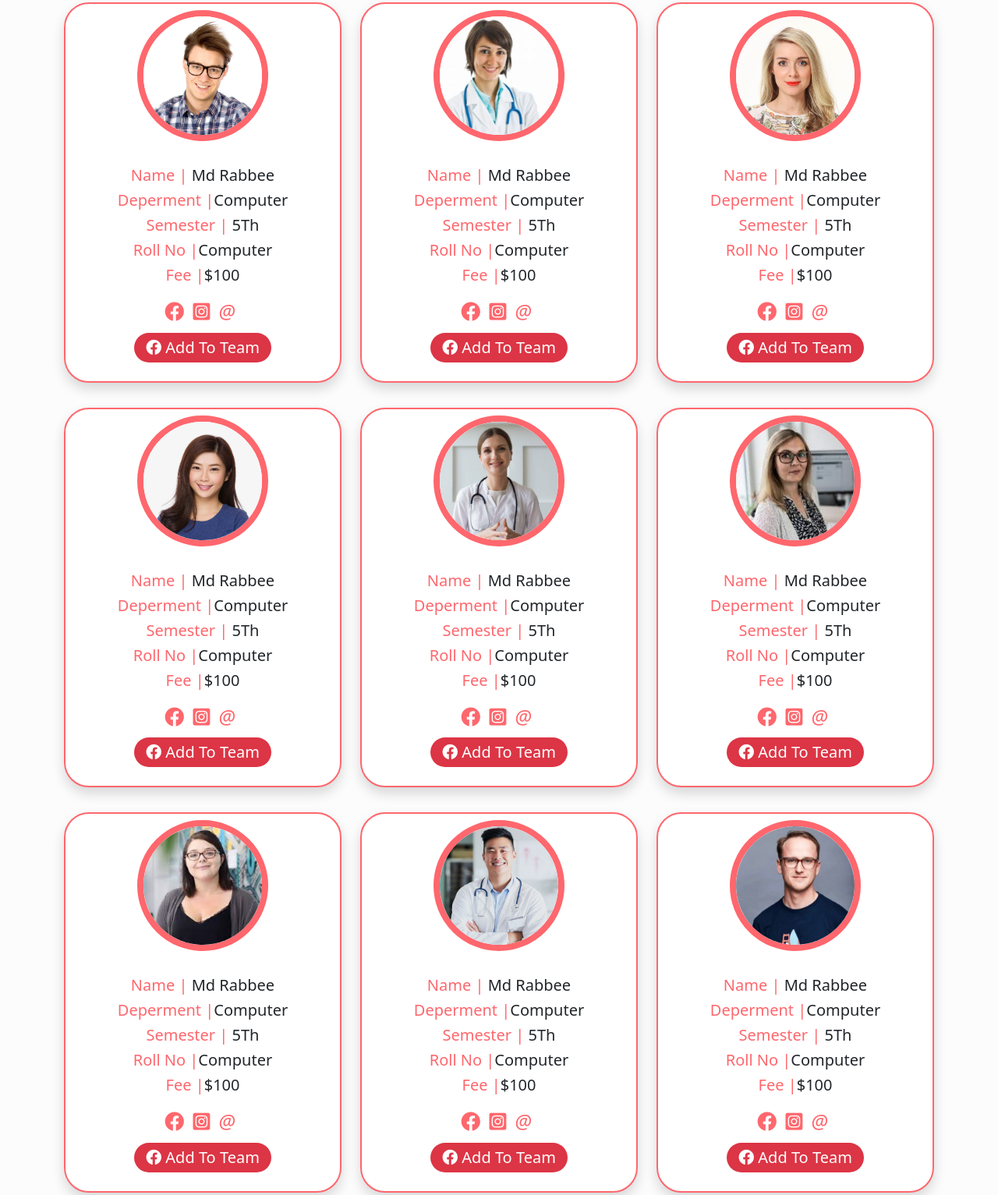
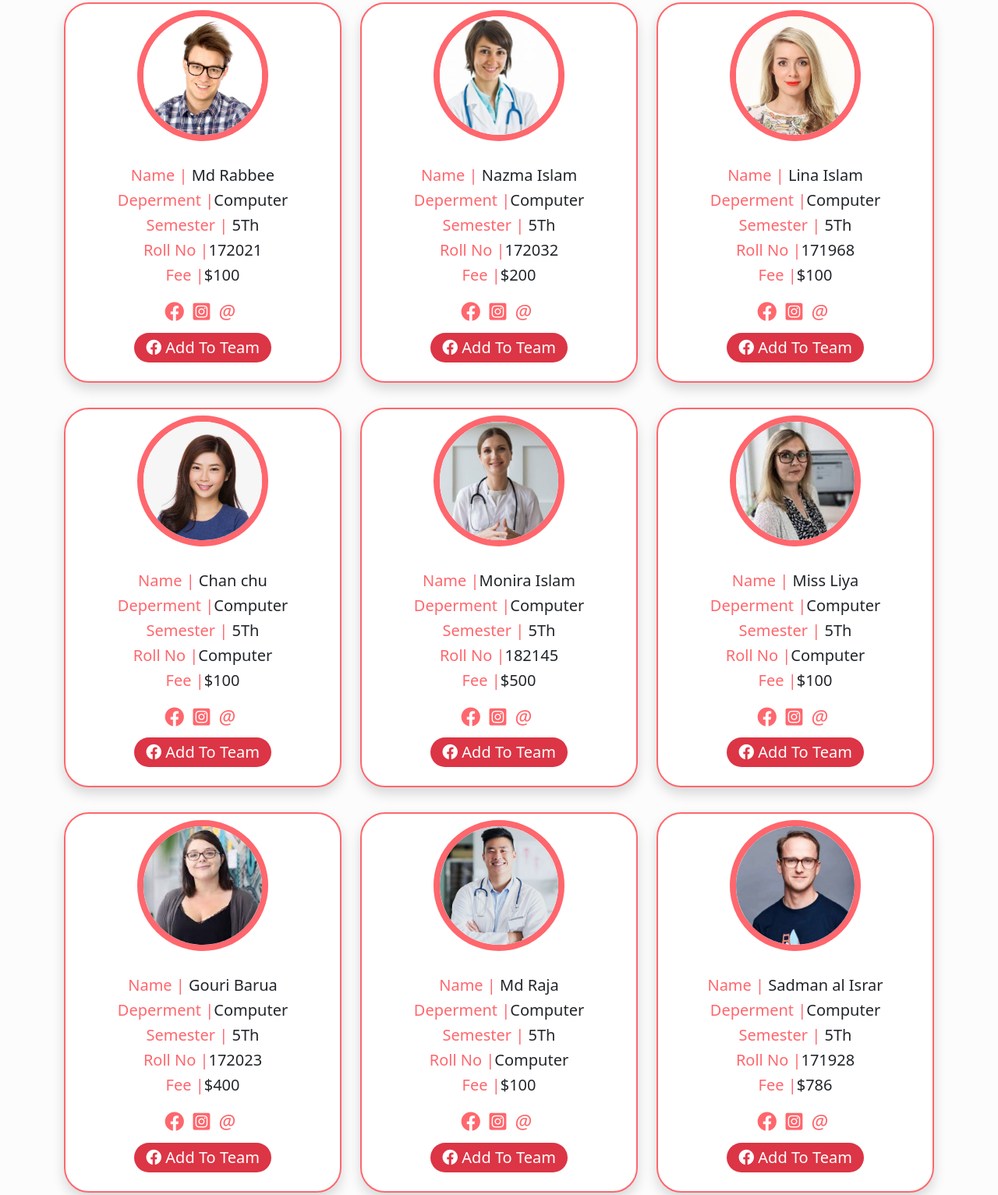
Before and after one commit to sagorislam9936/ourTeam, a plain HTML site: page index.html in a window 1280 px wide. Shown: the part 163-1696 px from the top of the page at 78% size. Drawn offline with nearby package versions, Linux system fonts and the light colour scheme.

Commit message:
Structure Added on     HTML file

```diff
--- a/index.html
+++ b/index.html
@@ -29,6 +29,9 @@
 
       <div class="container">
         <div class="row gap-5 gap-md-0">
+
+
+
           <div class="py-3 py-1 col-lg-4">
             <div class="bgHovar card text-center shadow rounded-5 p-2">
               <p class="text-center">
@@ -43,7 +46,7 @@
                 <h5 class="card-title"><span>Name |</span> Md Rabbee</h5>
                 <h5 class="card-title"><span>Deperment |</span>Computer</h5>
                 <h5 class="card-title"><span>Semester |</span> 5Th</h5>
-                <h5 class="card-title"><span>Roll No |</span>Computer</h5>
+                <h5 class="card-title"><span>Roll No |</span>172021</h5>
                 <h5 class="card-title"><span>Fee |</span>$100</h5>
 
                 <div class="fontHovar py-2">
@@ -76,11 +79,11 @@
               </p>
 
               <div class="card-body">
-                <h5 class="card-title"><span>Name |</span> Md Rabbee</h5>
+                <h5 class="card-title"><span>Name |</span> Nazma Islam</h5>
                 <h5 class="card-title"><span>Deperment |</span>Computer</h5>
                 <h5 class="card-title"><span>Semester |</span> 5Th</h5>
-                <h5 class="card-title"><span>Roll No |</span>Computer</h5>
-                <h5 class="card-title"><span>Fee |</span>$100</h5>
+                <h5 class="card-title"><span>Roll No |</span>172032</h5>
+                <h5 class="card-title"><span>Fee |</span>$200</h5>
 
                 <div class="fontHovar py-2">
                   <i class="iconn fa-brands fa-facebook"></i>
@@ -112,10 +115,10 @@
               </p>
 
               <div class="card-body">
-                <h5 class="card-title"><span>Name |</span> Md Rabbee</h5>
+                <h5 class="card-title"><span>Name |</span> Lina Islam</h5>
                 <h5 class="card-title"><span>Deperment |</span>Computer</h5>
                 <h5 class="card-title"><span>Semester |</span> 5Th</h5>
-                <h5 class="card-title"><span>Roll No |</span>Computer</h5>
+                <h5 class="card-title"><span>Roll No |</span>171968</h5>
                 <h5 class="card-title"><span>Fee |</span>$100</h5>
 
                 <div class="fontHovar py-2">
@@ -148,7 +151,7 @@
               </p>
 
               <div class="card-body">
-                <h5 class="card-title"><span>Name |</span> Md Rabbee</h5>
+                <h5 class="card-title"><span>Name |</span> Chan chu</h5>
                 <h5 class="card-title"><span>Deperment |</span>Computer</h5>
                 <h5 class="card-title"><span>Semester |</span> 5Th</h5>
                 <h5 class="card-title"><span>Roll No |</span>Computer</h5>
@@ -183,11 +186,11 @@
               </p>
 
               <div class="card-body">
-                <h5 class="card-title"><span>Name |</span> Md Rabbee</h5>
+                <h5 class="card-title"><span>Name |</span>Monira Islam</h5>
                 <h5 class="card-title"><span>Deperment |</span>Computer</h5>
                 <h5 class="card-title"><span>Semester |</span> 5Th</h5>
-                <h5 class="card-title"><span>Roll No |</span>Computer</h5>
-                <h5 class="card-title"><span>Fee |</span>$100</h5>
+                <h5 class="card-title"><span>Roll No |</span>182145</h5>
+                <h5 class="card-title"><span>Fee |</span>$500</h5>
 
                 <div class="fontHovar py-2">
                   <i class="iconn fa-brands fa-facebook"></i>
@@ -218,7 +221,7 @@
               </p>
 
               <div class="card-body">
-                <h5 class="card-title"><span>Name |</span> Md Rabbee</h5>
+                <h5 class="card-title"><span>Name |</span> Miss Liya</h5>
                 <h5 class="card-title"><span>Deperment |</span>Computer</h5>
                 <h5 class="card-title"><span>Semester |</span> 5Th</h5>
                 <h5 class="card-title"><span>Roll No |</span>Computer</h5>
@@ -253,11 +256,11 @@
               </p>
 
               <div class="card-body">
-                <h5 class="card-title"><span>Name |</span> Md Rabbee</h5>
+                <h5 class="card-title"><span>Name |</span> Gouri Barua</h5>
                 <h5 class="card-title"><span>Deperment |</span>Computer</h5>
                 <h5 class="card-title"><span>Semester |</span> 5Th</h5>
-                <h5 class="card-title"><span>Roll No |</span>Computer</h5>
-                <h5 class="card-title"><span>Fee |</span>$100</h5>
+                <h5 class="card-title"><span>Roll No |</span>172023</h5>
+                <h5 class="card-title"><span>Fee |</span>$400</h5>
 
                 <div class="fontHovar py-2">
                   <i class="iconn fa-brands fa-facebook"></i>
@@ -288,7 +291,7 @@
               </p>
 
               <div class="card-body">
-                <h5 class="card-title"><span>Name |</span> Md Rabbee</h5>
+                <h5 class="card-title"><span>Name |</span> Md Raja</h5>
                 <h5 class="card-title"><span>Deperment |</span>Computer</h5>
                 <h5 class="card-title"><span>Semester |</span> 5Th</h5>
                 <h5 class="card-title"><span>Roll No |</span>Computer</h5>
@@ -323,11 +326,11 @@
               </p>
 
               <div class="card-body">
-                <h5 class="card-title"><span>Name |</span> Md Rabbee</h5>
+                <h5 class="card-title"><span>Name |</span> Sadman al Israr</h5>
                 <h5 class="card-title"><span>Deperment |</span>Computer</h5>
                 <h5 class="card-title"><span>Semester |</span> 5Th</h5>
-                <h5 class="card-title"><span>Roll No |</span>Computer</h5>
-                <h5 class="card-title"><span>Fee |</span>$100</h5>
+                <h5 class="card-title"><span>Roll No |</span>171928</h5>
+                <h5 class="card-title"><span>Fee |</span>$786</h5>
 
                 <div class="fontHovar py-2">
                   <i class="iconn fa-brands fa-facebook"></i>
```
